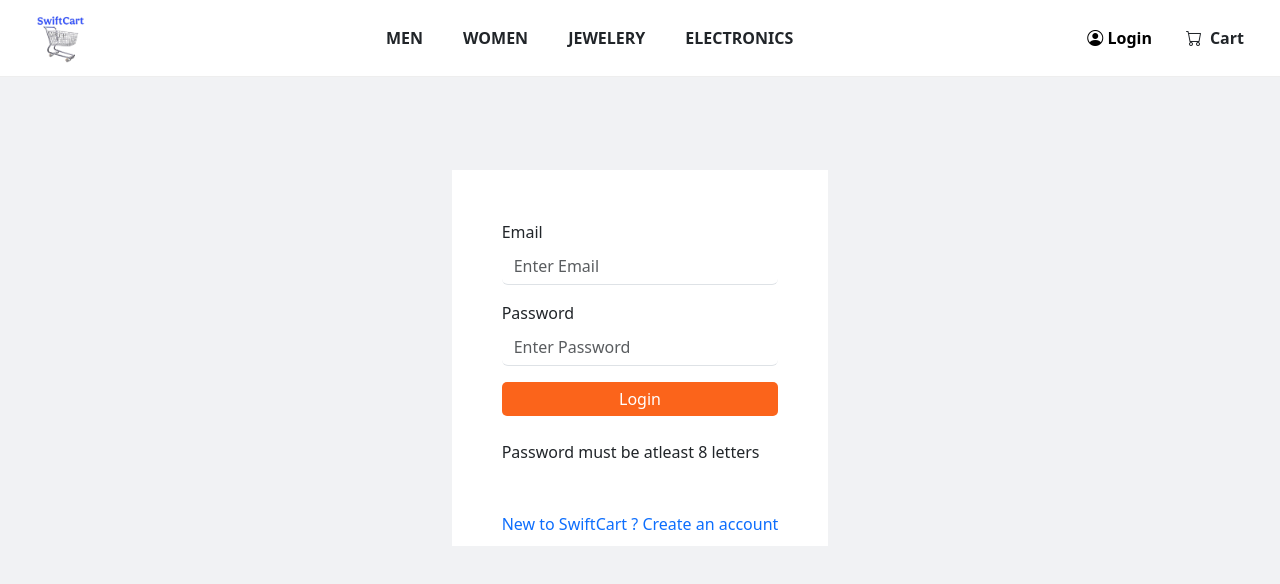
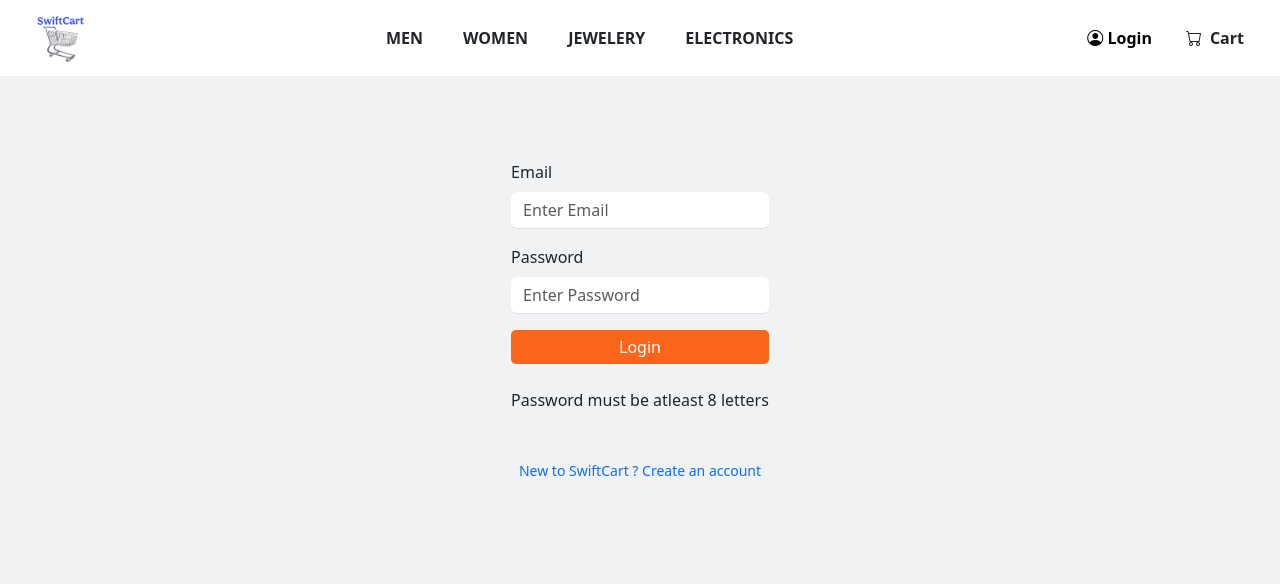
Before and after one commit to gauravavhale/e-commerce, a Next.js app: page /auth/login in a window 1280 px wide. Shown: the top 584 px of the page. Built offline with nearby package versions, Linux system fonts and the light colour scheme.

Commit message:
login form

```diff
--- a/src/Components/Cards/Cards.js
+++ b/src/Components/Cards/Cards.js
@@ -49,7 +49,7 @@ export const Cards = ({products}) => {
         stars.push(
           <i
             key={i}
-            className="bi bi-star-fill text-muted"
+            className="bi bi-star-fill text-warning"
             style={{ marginRight: '2px' }}
           />
         );
--- a/src/Components/Cards/Cards.module.css
+++ b/src/Components/Cards/Cards.module.css
@@ -10,7 +10,6 @@
     display: flex;
     flex-wrap: wrap;
     justify-content: center;
-    gap: 16px;
-    margin-top: 16px;
-    margin: 12px;
+    gap: 18px;
+    margin-top: 20px;
 }
--- a/src/app/auth/login/login.module.css
+++ b/src/app/auth/login/login.module.css
@@ -2,11 +2,9 @@
     max-height: 100vh;
 }
 .form{
-    margin-top: 100px;
-    background-color: white;
-    max-width: 500PX;
-    justify-content: center;
-    padding: 50px 50px 10px 50px;
+    margin-top: 60px;
+    max-width: 500px;
+    padding: 30px 30px 10px 30px;
 }
 .submit{
     background-color: #fb641b;
--- a/src/app/auth/login/page.js
+++ b/src/app/auth/login/page.js
@@ -28,16 +28,16 @@ const Login = () => {
     <form className={`${styles.form}`}>
       <div className={`form-group`}>
         <label for="number">Email</label>
-        <input required className='form-control mt-1 mb-3 border-end-0 border-top-0 border-start-0' onChange={fnEmail}  placeholder="Enter Email" id="#email" type='email'/>
+        <input required className='form-control mt-2 mb-3 border-end-0 border-top-0 border-start-0' onChange={fnEmail}  placeholder="Enter Email" id="#email" type='email'/>
       </div>
       <div className='form-group'>
         <label for="password">Password</label>
-        <input required className='form-control mt-1 border-end-0 border-top-0 border-start-0' onChange={fnPassword} placeholder="Enter Password" id="#password" type='password'/>
+        <input required className='form-control mt-2 border-end-0 border-top-0 border-start-0' onChange={fnPassword} placeholder="Enter Password" id="#password" type='password'/>
       </div>
       <button id="#login" className={`mt-3 w-100 ${styles.submit}`} onClick={fnSubmit} >Login</button>
       <p className='mt-4 mb-0' id="#error">Password must be atleast 8 letters</p>
-      <div className='mt-5 '>
-        <Link className="text-decoration-none" href='/auth/signin'>New to SwiftCart ? Create an account</Link>
+      <div className='mt-5 d-flex justify-content-center align-items-center'>
+        <small><Link className="text-decoration-none" href='/auth/signin'>New to SwiftCart ? Create an account</Link></small>
       </div>
     </form>
     </div>
--- a/src/app/auth/signin/signin.module.css
+++ b/src/app/auth/signin/signin.module.css
@@ -2,11 +2,9 @@
     max-height: 100vh;
 }
 .form{
-    margin-top: 40px;
-    background-color: white;
+    margin-top: 60px;
     max-width: 500PX;
-    justify-content: center;
-    padding: 50px 50px 10px 50px;
+    padding: 30px 30px 10px 30px;
 }
 .submit{
     background-color: #fb641b;
--- a/src/app/layout.js
+++ b/src/app/layout.js
@@ -12,6 +12,7 @@ export default function RootLayout({ children }) {
       <head>
         <title>SwiftCart</title>
         <meta name="viewport" content="width=device-width, initial-scale=1"/>
+        <meta name='theme-color' content='#06c1db'/>
         <link href="https://cdn.jsdelivr.net/npm/bootstrap@5.3.3/dist/css/bootstrap.min.css" rel="stylesheet"/>
         <link rel="stylesheet" href="https://cdn.jsdelivr.net/npm/bootstrap-icons@1.13.1/font/bootstrap-icons.min.css"/>
       </head>
```
Also changed, not shown: src/app/auth/signin/page.js (+5 -5 lines).
